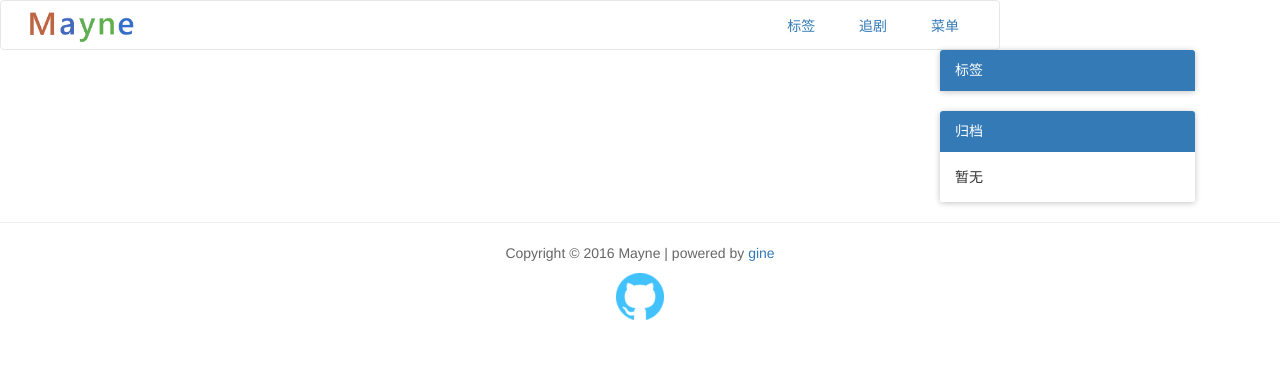
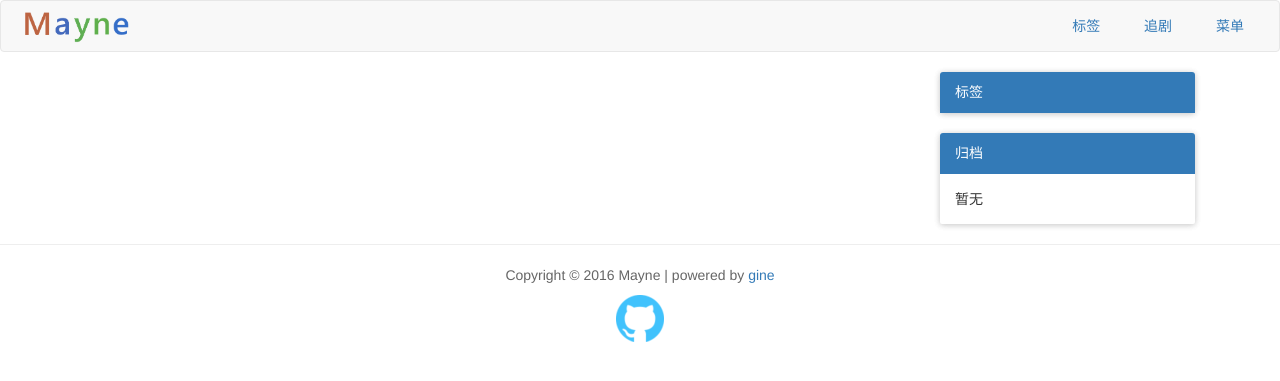
Before and after one commit to mayneyao/some-site, a Flask app: template app/templates/itest.html in a window 1280 px wide. Shown: the top 381 px of the page. Run offline with Flask 2, Linux system fonts and the light colour scheme; the template is opened without the code that fills it, so the values that code supplies are empty; some libraries are stand-ins or nearby versions.

Commit message:
update tags

```diff
--- a/app/static/on_my_css_v2.css
+++ b/app/static/on_my_css_v2.css
@@ -73,13 +73,6 @@ pre{
 
 .header{
     background: #ffffff;
-}
-.navbar{
-    background: #ffffff;
-    height: 50px;
-    max-width: 1000px;
-    margin: 0 auto;
-    padding: 0 20px;
 }
 
 .navbar ul{
```
